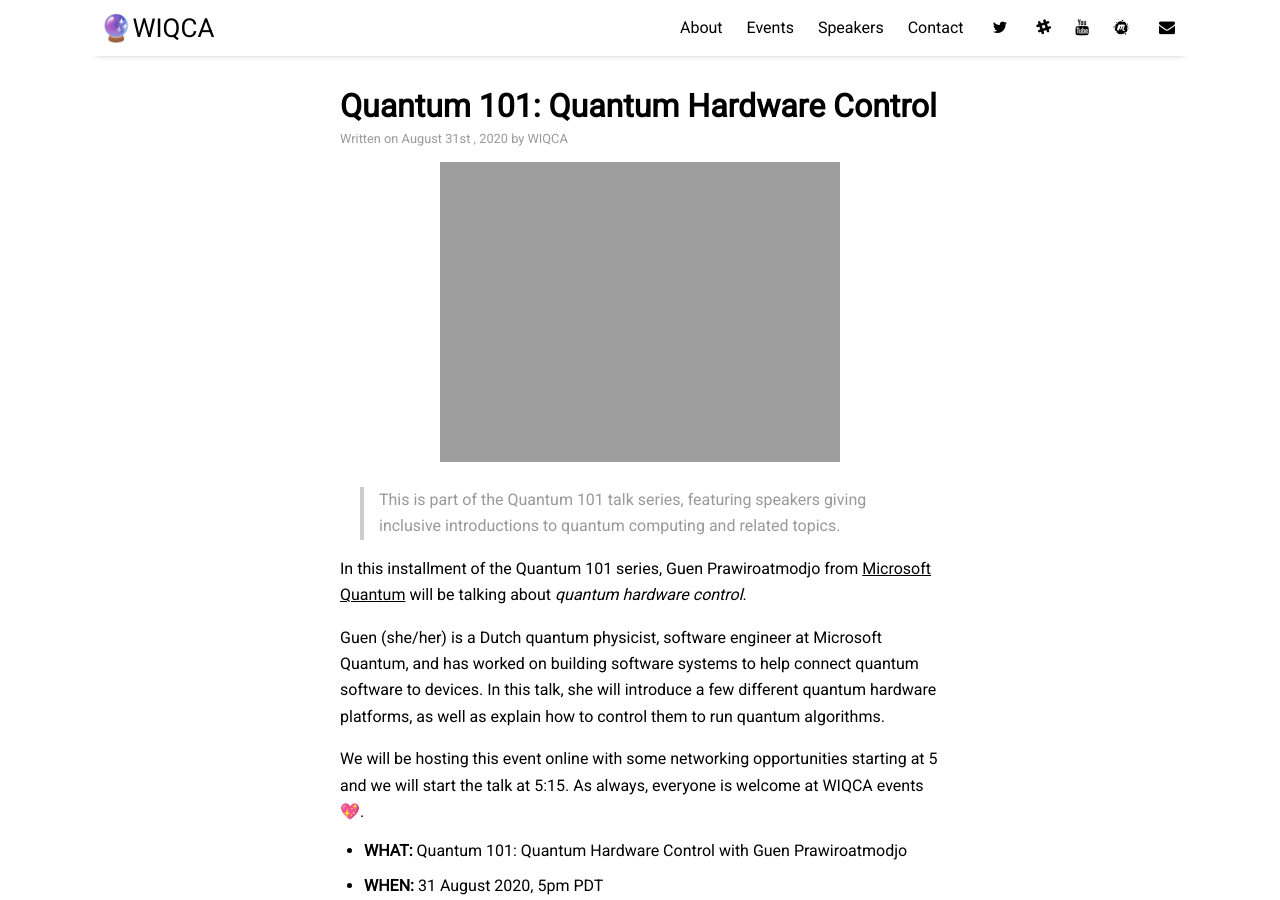
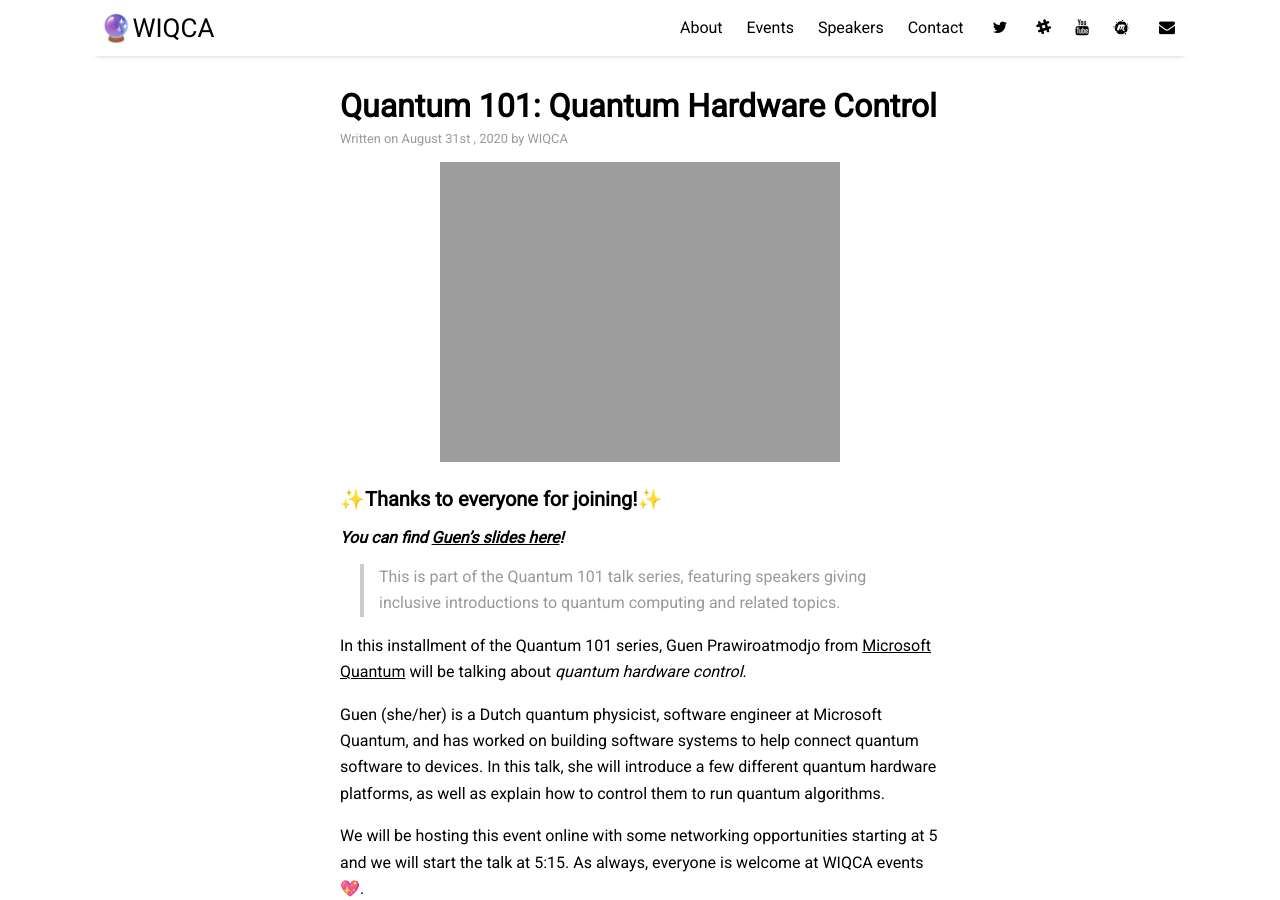
Before and after one commit to wiqca/wiqca, a Jekyll site: the page built from _posts/2020-08-31-quantum101-quantum_control.md, in a window 1280 px wide and 900 px high. Built offline with Jekyll 4.4.1, drawn with Linux system fonts in a browser that asks for light colours.

Commit message:
Adding Guen's slides

```diff
--- a/_posts/2020-08-31-quantum101-quantum_control.md
+++ b/_posts/2020-08-31-quantum101-quantum_control.md
@@ -8,6 +8,10 @@ image: quantum101-hwcontrol.png
 redirect_from:
   - /q101-hwctrl
 ---
+
+### ✨Thanks to everyone for joining!✨
+#### _You can find [Guen's slides here](wiqca2020.guen.pw)!_
+
 > This is part of the Quantum 101 talk series, featuring speakers giving inclusive introductions to quantum computing and related topics.
 
 In this installment of the Quantum 101 series, Guen Prawiroatmodjo from [Microsoft Quantum](https://www.microsoft.com/en-us/quantum) will be talking about _quantum hardware control_.
```
